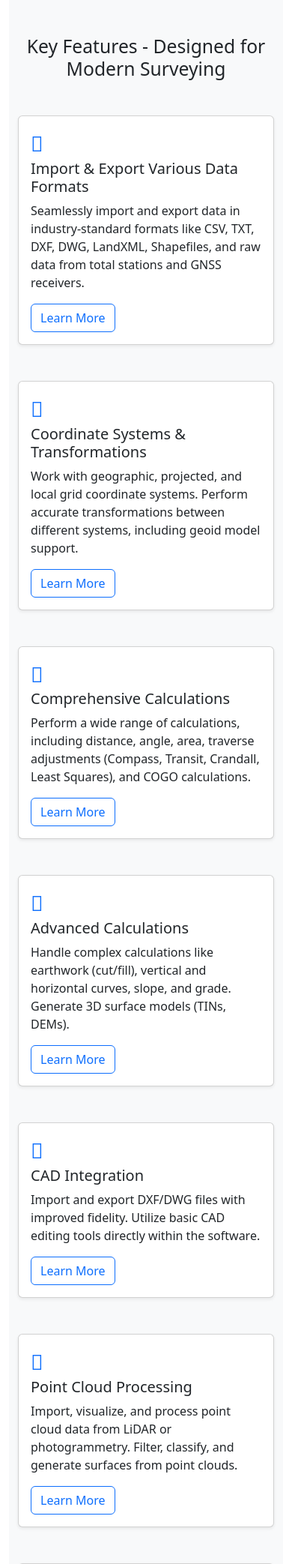
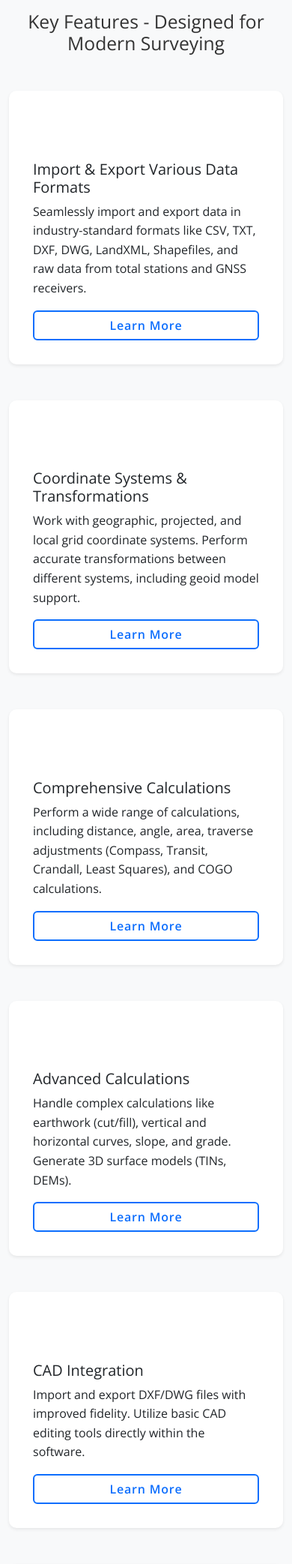
Before and after one commit to EinevaInc/sitesurveyor, a Django app: page / in a window 390 px wide. Shown: the part 605-2691 px from the top of the page at 75% size. Run offline with Django 5.2, Linux system fonts and the light colour scheme.

Commit message:
Add custom animations and enhance footer layout with social links

```diff
--- /dev/null
+++ b/home/static/home/css/animations.css
@@ -0,0 +1,27 @@
+/* Fixed animations */
+@keyframes fadeIn {
+    from { opacity: 0; transform: translateY(20px); }
+    to { opacity: 1; transform: translateY(0); }
+}
+
+.fade-in {
+    animation: fadeIn 0.6s ease-out forwards;
+}
+
+.hover-lift {
+    transition: transform 0.3s ease;
+}
+
+.hover-lift:hover {
+    transform: translateY(-5px);
+}
+
+@keyframes pulse {
+    0% { transform: scale(1); }
+    50% { transform: scale(1.05); }
+    100% { transform: scale(1); }
+}
+
+.pulse {
+    animation: pulse 2s infinite;
+}
--- a/home/static/home/css/style.css
+++ b/home/static/home/css/style.css
@@ -1,17 +1,30 @@
-/* Custom CSS for Site Surveyor */
+/* Updated CSS with modern styling and error fixes */
+:root {
+    --primary: #2a5d84;
+    --primary-dark: #1e455f;
+    --primary-light: #e9f2f8;
+    --survey-orange: #ff6b35;
+    --terrain-green: #3a8a5f;
+}
+
+@import url('https://fonts.googleapis.com/css2?family=Open+Sans:wght@400;600;700&display=swap');
 
 body {
-    font-family: 'Open Sans', sans-serif; /* Modern, readable font */
+    font-family: 'Open Sans', sans-serif;
     line-height: 1.6;
-    color: #333; /* Dark gray for better readability */
-    background-color: #f8f9fa; /* Light gray background */
+    color: #333;
+    background-color: #f8f9fa;
 }
 
-/* Hero Section */
+/* Enhanced Hero Section */
 .bg-image {
     position: relative;
     overflow: hidden;
-    height: 500px; /* Adjust as needed */
+    height: 80vh;
+    min-height: 600px;
+    background-position: center 65%;
+    display: flex;
+    align-items: center;
 }
 
 .bg-image::before {
@@ -21,44 +34,133 @@
     left: 0;
     width: 100%;
     height: 100%;
-    background-color: rgba(0, 0, 0, 0.5); /* Dark overlay for text contrast */
+    background: linear-gradient(45deg, rgba(42, 93, 132, 0.9) 30%, rgba(30, 69, 95, 0.6) 100%);
     z-index: 1;
 }
 
-.bg-image .container {
-    position: relative; /* Ensure content is above the overlay */
+.hero-content {
+    position: relative;
     z-index: 2;
+    text-align: center;
+    color: white;
+    padding: 2rem;
 }
 
-
-.display-3 { /* Larger heading for hero */
-    font-size: 3.5rem;
-    font-weight: bold;
+.display-3 {
+    font-size: 4rem;
+    font-weight: 800;
+    letter-spacing: -0.05em;
+    margin-bottom: 1.5rem;
+    text-shadow: 0 4px 12px rgba(0,0,0,0.3);
 }
 
-.fs-4 { /* Larger font size for lead */
+.fs-4 {
     font-size: 1.25rem;
 }
 
-/* Feature Cards */
+/* Modern Feature Cards */
 .feature-card {
-    transition: transform 0.2s ease-in-out, box-shadow 0.2s ease-in-out;
-    border: none; /* Remove default border */
-    border-radius: 10px; /* Rounded corners */
+    transition: all 0.3s cubic-bezier(0.4, 0, 0.2, 1);
+    border-radius: 1.5rem;
+    border: none;
     overflow: hidden;
-    height: 100%; /* Make cards equal height */
-    display: flex;
-    flex-direction: column;
+    background: white;
+    position: relative;
+    transform: translateY(0);
 }
 
 .feature-card:hover {
-    transform: translateY(-5px); /* Subtle lift on hover */
-    box-shadow: 0 4px 8px rgba(0, 0, 0, 0.2); /* Shadow on hover */
+    transform: translateY(-8px);
+    box-shadow: 0 24px 48px -12px rgba(0,0,0,0.15);
 }
+
+.feature-card::before {
+    content: "";
+    position: absolute;
+    top: 0;
+    left: 0;
+    width: 100%;
+    height: 100%;
+    background: linear-gradient(135deg, var(--primary) 0%, var(--primary-dark) 100%);
+    opacity: 0;
+    transition: opacity 0.3s ease;
+    z-index: -1;
+}
+
+.feature-card:hover::before {
+    opacity: 0.1;
+}
+
+.feature-icon {
+    font-size: 2.5rem;
+    color: var(--primary);
+    margin-bottom: 1.5rem;
+    transition: color 0.3s ease;
+}
+
+.feature-card:hover .feature-icon {
+    color: var(--primary-dark);
+}
+
+/* Modern Form Styling */
+.form-control, .form-select {
+    border: 2px solid #e2e8f0;
+    padding: 1rem 1.25rem;
+    border-radius: 0.75rem;
+    transition: all 0.3s ease;
+}
+
+.form-control:focus, .form-select:focus {
+    border-color: var(--primary);
+    box-shadow: 0 0 0 4px rgba(42, 93, 132, 0.15);
+}
+
+/* Enhanced Testimonials */
+.testimonial-card {
+    border-left: 4px solid var(--primary);
+    background: white;
+    border-radius: 1rem;
+    transition: all 0.3s ease;
+    padding: 2rem;
+}
+
+.testimonial-card:hover {
+    transform: translateY(-5px);
+    box-shadow: 0 12px 24px -8px rgba(0,0,0,0.1);
+}
+
+/* Modern Button Styles */
+.btn-primary {
+    background: var(--primary);
+    border: none;
+    padding: 1rem 2rem;
+    border-radius: 0.75rem;
+    font-weight: 600;
+    letter-spacing: 0.02em;
+    transition: all 0.3s ease;
+}
+
+.btn-primary:hover {
+    background: var(--primary-dark);
+    transform: translateY(-2px);
+    box-shadow: 0 8px 16px -4px rgba(42, 93, 132, 0.3);
+}
+
+/* Gradient Section */
+.gradient-section {
+    background: linear-gradient(135deg, var(--primary) 0%, var(--primary-dark) 100%);
+    color: white;
+    border-radius: 2rem;
+    overflow: hidden;
+    position: relative;
+}
+
+/* Feature Cards */
 .feature-card .card-body{
   display: flex;
   flex-direction: column;
   flex-grow: 1;
+  padding: 2rem;
 }
 
 .feature-card .card-text {
@@ -69,6 +171,9 @@
     margin-top: auto; /* Push button to bottom */
     width: 100%;
     transition: background-color 0.2s, color 0.2s; /* Smooth transition */
+    border-width: 2px;
+    font-weight: 600;
+    letter-spacing: 0.05em;
 }
 .feature-button:hover{
     background-color: #0d6efd;
@@ -85,12 +190,6 @@
 .card:hover {
     box-shadow: 0 4px 8px rgba(0, 0, 0, 0.2);
 }
-.card .card-body {
-    display: flex;
-    flex-direction: column;
-    height: 100%;
-}
-
 .card .card-text {
    flex-grow: 1;
 }
--- a/home/templates/home/base.html
+++ b/home/templates/home/base.html
@@ -1,27 +1,28 @@
 <!doctype html>
-<html lang="en">
+<html lang="en" data-bs-theme="light">
 <head>
     <meta charset="utf-8">
     <meta name="viewport" content="width=device-width, initial-scale=1">
-    <link href="https://cdn.jsdelivr.net/npm/bootstrap@5.3.2/dist/css/bootstrap.min.css" rel="stylesheet" integrity="sha384-T3c6CoIi6uLrA9TneNEoa7RxnatzjcDSCmG1MXxSR1GAsXEV/Dwwykc2MPK8M2HN" crossorigin="anonymous">
+    <link href="https://cdn.jsdelivr.net/npm/bootstrap@5.3.2/dist/css/bootstrap.min.css" rel="stylesheet">
     <link href="https://fonts.googleapis.com/css2?family=Open+Sans:wght@400;600;700&display=swap" rel="stylesheet">
     <link rel="stylesheet" href="https://cdnjs.cloudflare.com/ajax/libs/font-awesome/6.5.1/css/all.min.css">
     {% load static %}
-    <link rel="stylesheet" href="{% static 'home/css/styles.css' %}">
+    <link rel="stylesheet" href="{% static 'home/css/style.css' %}">
+    <link rel="stylesheet" href="{% static 'home/css/animations.css' %}">
     <title>{% block title %}Site Surveyor - Open Source Land Surveying{% endblock %}</title>
     {% block extra_head %}{% endblock %}
 </head>
-<body>
+<body class="d-flex flex-column min-vh-100">
     {% include "includes/navbar.html" %}
 
-    <main class="container my-5">
+    <main class="flex-grow-1">
         {% block content %}{% endblock %}
     </main>
 
     {% include "includes/footer.html" %}
 
-    <script src="https://cdn.jsdelivr.net/npm/bootstrap@5.3.2/dist/js/bootstrap.bundle.min.js" integrity="sha384-C6RzsynM9kWDrMNeT87bh95OGNyZPhcTNXj1NW7RuBCsyN/o0jlpcV8Qyq46cDfL" crossorigin="anonymous"></script>
+    <script src="https://cdn.jsdelivr.net/npm/bootstrap@5.3.2/dist/js/bootstrap.bundle.min.js"></script>
     <script src="{% static 'home/js/scripts.js' %}"></script>
-     {% block extra_js %}{% endblock %}
+    {% block extra_js %}{% endblock %}
 </body>
 </html>
--- a/home/templates/includes/footer.html
+++ b/home/templates/includes/footer.html
@@ -1,5 +1,53 @@
-<footer class="bg-light py-4">
-    <div class="container text-center">
-        <p>&copy; 2025 Site Surveyor. All rights reserved.</p>
+<footer class="bg-dark text-white py-5">
+    <div class="container">
+        <div class="row justify-content-between align-items-center">
+            <div class="col-md-6 mb-4 mb-md-0">
+                <h3 class="h5 mb-3">Connect With Us</h3>
+                <div class="d-flex gap-3">
+                    <a href="https://github.com/EinevaInc/sitesurveyor"
+                       class="text-white text-decoration-none social-link"
+                       target="_blank" rel="noopener noreferrer">
+                        <i class="fab fa-github fa-lg"></i>
+                    </a>
+                    <a href="#" class="text-white text-decoration-none social-link">
+                        <i class="fab fa-twitter fa-lg"></i>
+                    </a>
+                    <a href="#" class="text-white text-decoration-none social-link">
+                        <i class="fab fa-linkedin-in fa-lg"></i>
+                    </a>
+                    <a href="#" class="text-white text-decoration-none social-link">
+                        <i class="fab fa-youtube fa-lg"></i>
+                    </a>
+                    <a href="#" class="text-white text-decoration-none social-link">
+                        <i class="fas fa-blog fa-lg"></i>
+                    </a>
+                </div>
+            </div>
+
+            <div class="col-md-4 text-md-end">
+                <div class="mb-3">
+                    <h3 class="h5 mb-3">Open Source Community</h3>
+                    <ul class="list-unstyled">
+                        <li><a href="#" class="text-white text-decoration-none">Contribute</a></li>
+                        <li><a href="#" class="text-white text-decoration-none">Documentation</a></li>
+                        <li><a href="#" class="text-white text-decoration-none">Forum</a></li>
+                    </ul>
+                </div>
+            </div>
+        </div>
+
+        <hr class="my-4 opacity-25">
+
+        <div class="row">
+            <div class="col-md-6">
+                <p class="mb-0 small">&copy; 2025 Site Surveyor. Open source under MIT License.</p>
+            </div>
+            <div class="col-md-6 text-md-end">
+                <p class="mb-0 small">
+                    <a href="#" class="text-white text-decoration-none">Privacy Policy</a> |
+                    <a href="#" class="text-white text-decoration-none">Terms of Use</a>
+                </p>
+            </div>
+        </div>
     </div>
 </footer>
```
Also changed, not shown: other parts of home/static/home/css/style.css (+43 -26 lines), home/static/home/scss/_custom.scss (added, +42 -0 lines).
